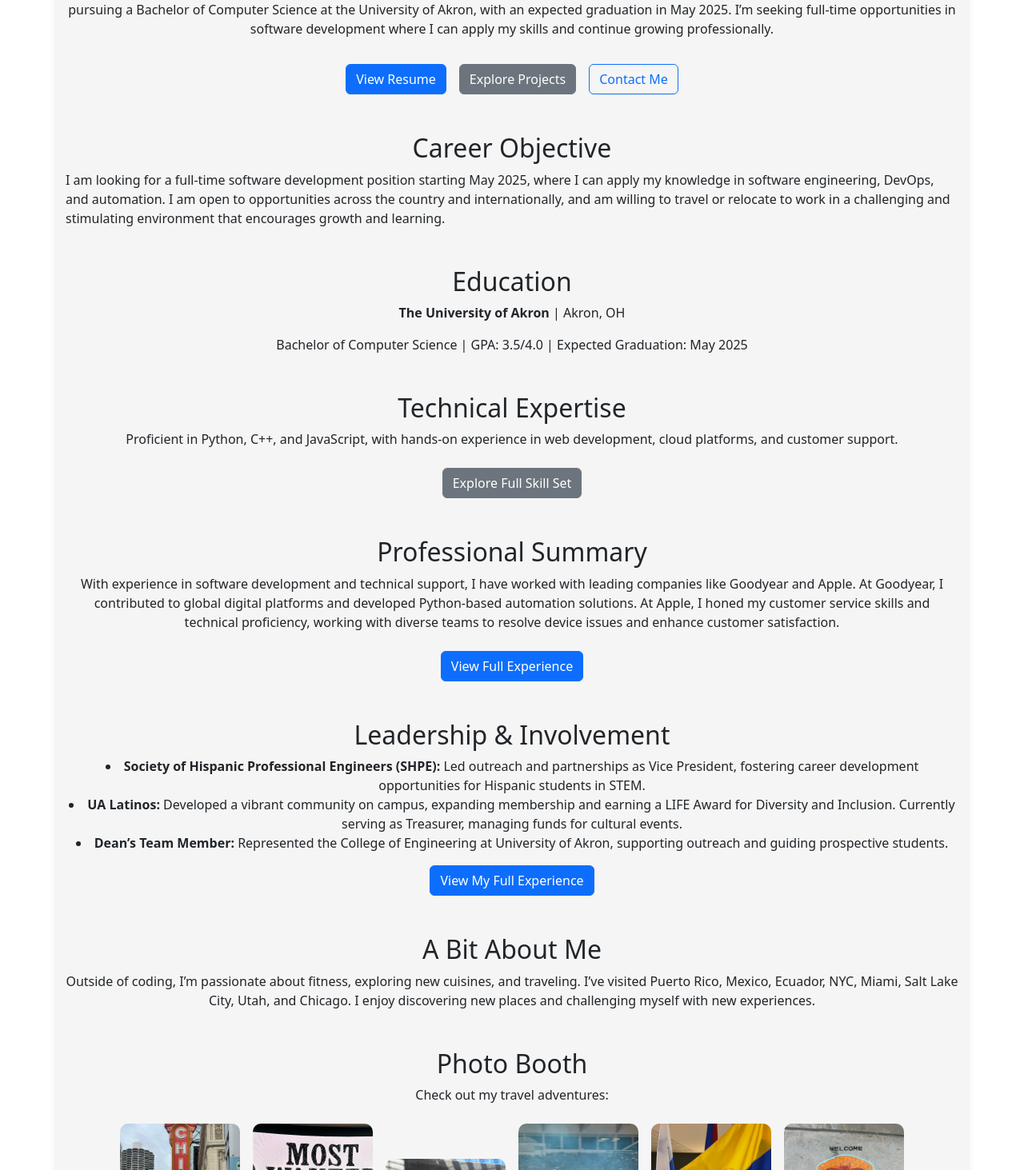
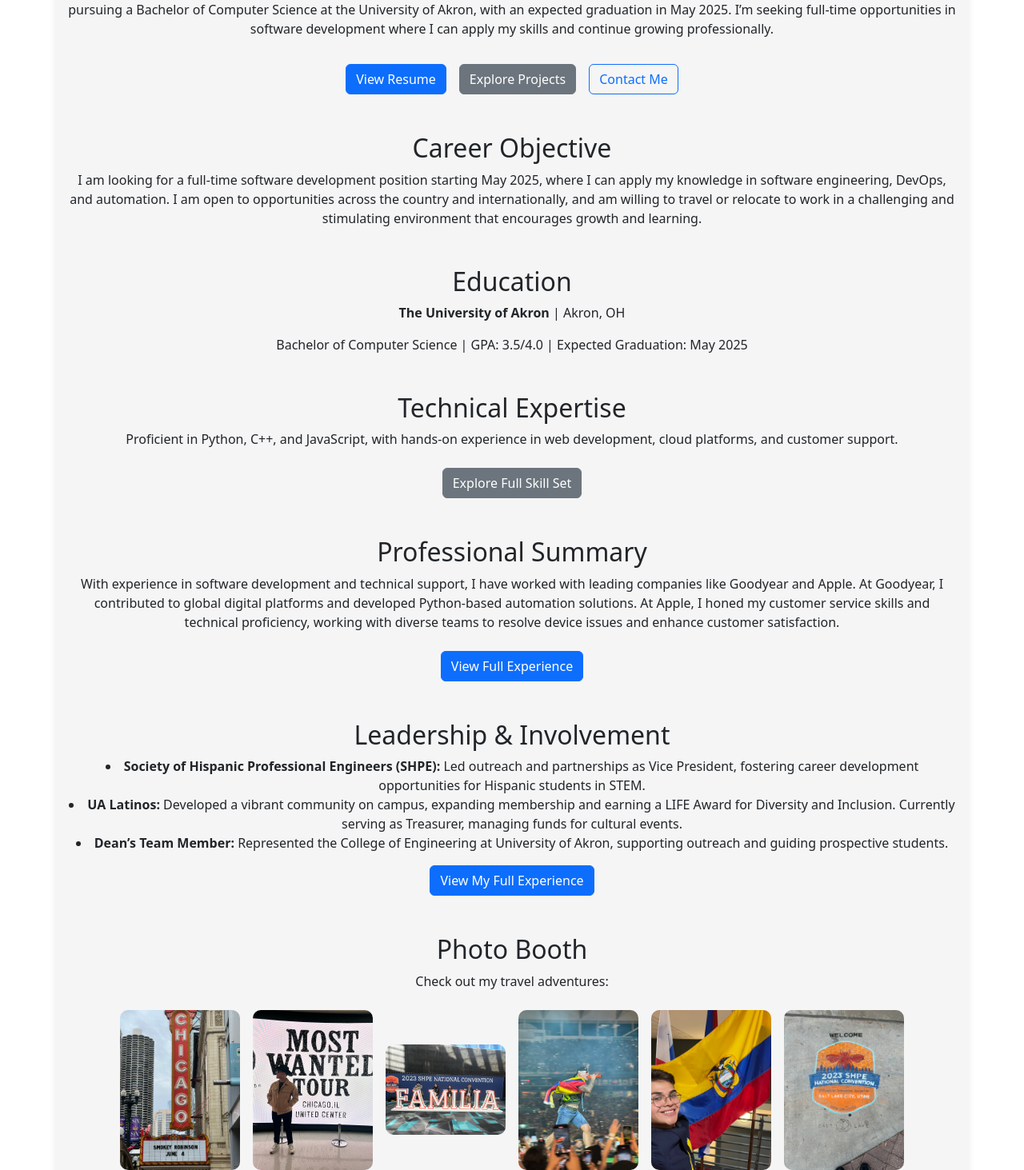
Before and after one commit to Joshypan/Web-folio, a React (Create React App) app in the folder frontend/: page / in a window 1280 px wide. Shown: the part 535-1998 px from the top of the page at 80% size. Built offline with nearby package versions, Linux system fonts and the light colour scheme.

Commit message:
Update resume link

```diff
--- a/frontend/src/components/Home.js
+++ b/frontend/src/components/Home.js
@@ -16,14 +16,14 @@ const Home = () => {
             <p className="hero-subtitle">
                 Aspiring Software Developer | Graduating May 2025 | Willing to Travel & Relocate
             </p>
-            <p className="hero-text">
+            <p className="hero-text text-center">
                 Hi, I'm Joshua Panchana, a passionate software developer with experience in full-stack development, DevOps, and automation.
                 I'm currently pursuing a Bachelor of Computer Science at the University of Akron, with an expected graduation in May 2025.
                 I’m seeking full-time opportunities in software development where I can apply my skills and continue growing professionally.
             </p>
             <div className="cta-buttons">
                 <a
-                href="https://drive.google.com/file/d/1gLsfp3BvFbUyjt0XfkoAyjfJeed79kxe/view?usp=sharing"
+                href="https://drive.google.com/file/d/1IWl__bhRUe07E0Xi78Q3SCSaVIPR2Wfs/view?usp=sharing"
                 className="btn btn-primary mx-2"
                 target="_blank"
                 rel="noopener noreferrer"
@@ -35,7 +35,7 @@ const Home = () => {
             </div>
         </div>
 
-        <div className="career-objective-section my-5">
+        <div className="career-objective-section my-5 text-center">
             <h2 className="text-center">Career Objective</h2>
             <p>
                 I am looking for a full-time software development position starting May 2025, where I can apply my knowledge in software engineering,
@@ -83,13 +83,6 @@ const Home = () => {
             <Link to="/work-experience" className="btn btn-primary mt-3">View My Full Experience</Link>
             </div>
 
-        <div className="personal-section my-5 text-center">
-            <h2 className="text-center">A Bit About Me</h2>
-            <p className="text-center">
-                Outside of coding, I’m passionate about fitness, exploring new cuisines, and traveling. I’ve visited Puerto Rico, Mexico, Ecuador, NYC, Miami, Salt Lake City, Utah, and Chicago. I enjoy discovering new places and challenging myself with new experiences.
-            </p>
-        </div>
-
         {/* Photo Booth */}
         <div className="photo-booth-section my-5 text-center">
             <h2>Photo Booth</h2>
```
